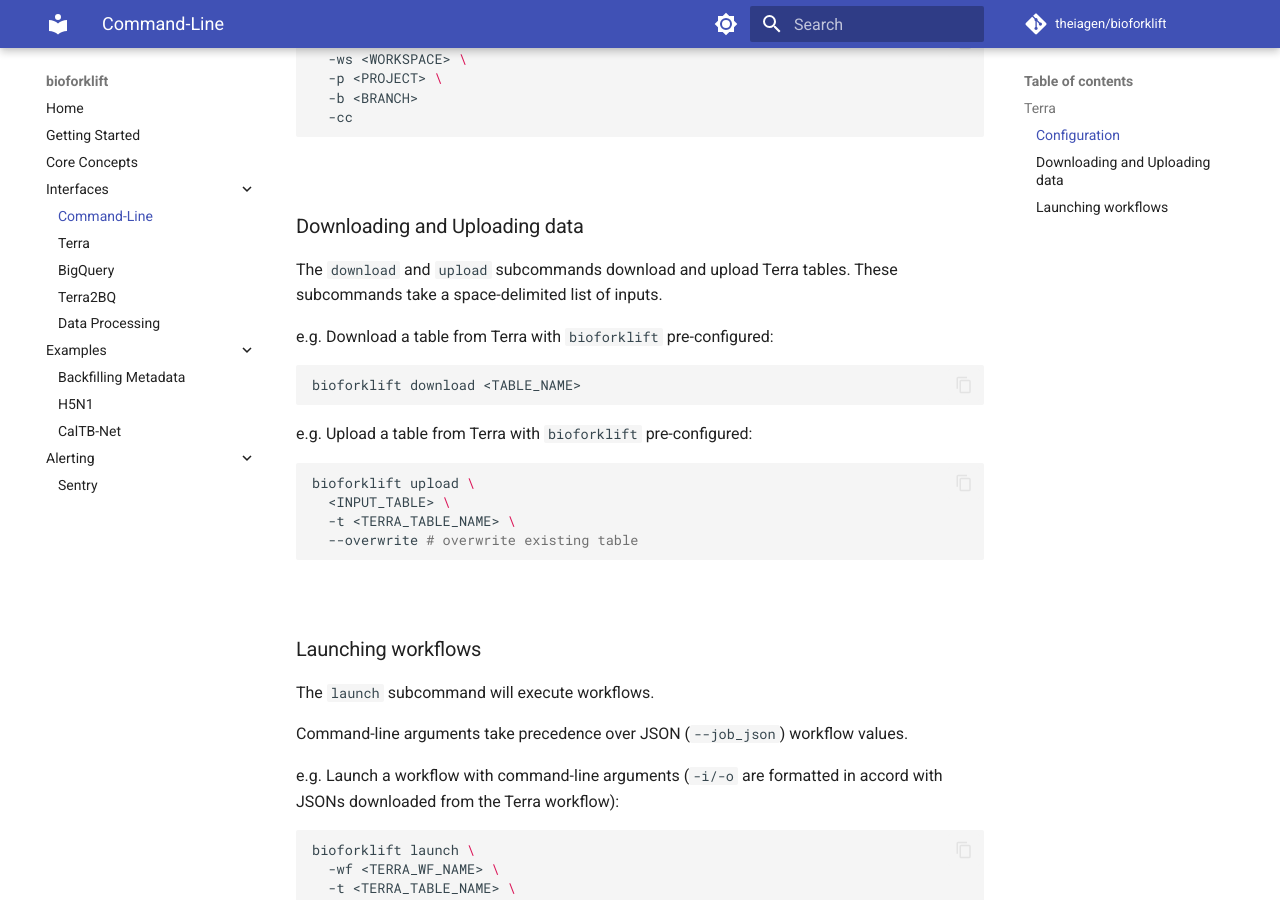
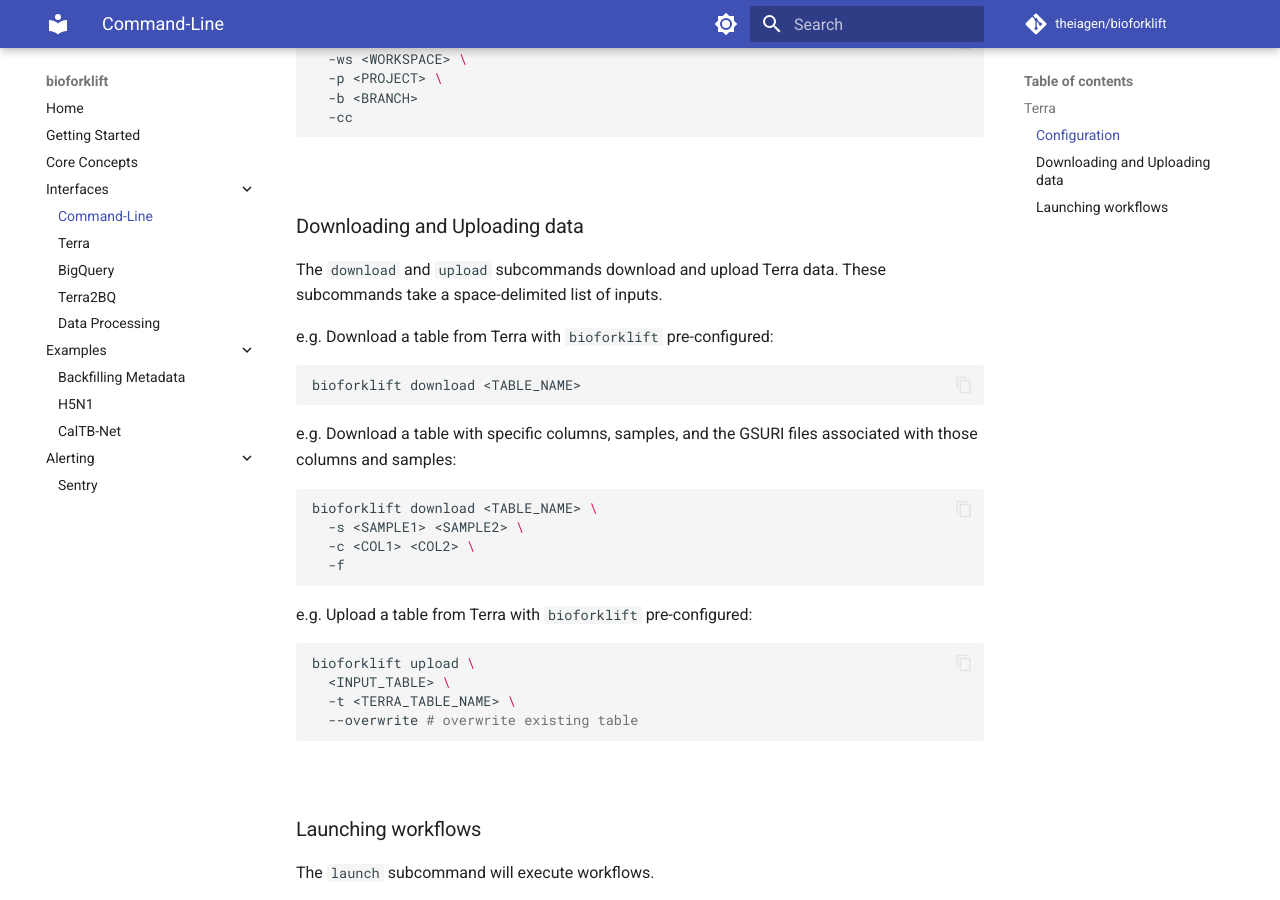
Before and after one commit to theiagen/bioforklift, an MkDocs documentation site: the page built from docs/interfaces/cli_interface.md, in a window 1280 px wide and 900 px high, scrolled down 758 px. Built offline with MkDocs 1.6.1 and Material for MkDocs 9.7.7, drawn with Linux system fonts in a browser that asks for light colours; comment, search, counter and statistics services are not loaded.

Commit message:
add download feature for files

````diff
--- a/docs/interfaces/cli_interface.md
+++ b/docs/interfaces/cli_interface.md
@@ -27,12 +27,20 @@ bioforklift configure \
 <br>
 
 ### Downloading and Uploading data
-The `download` and `upload` subcommands download and upload Terra tables. These subcommands take a space-delimited list of inputs.
+The `download` and `upload` subcommands download and upload Terra data. These subcommands take a space-delimited list of inputs.
 
 e.g. Download a table from Terra with `bioforklift` pre-configured:
 
 ```bash
 bioforklift download <TABLE_NAME>
+```
+
+e.g. Download a table with specific columns, samples, and the GSURI files associated with those columns and samples:
+```bash
+bioforklift download <TABLE_NAME> \
+  -s <SAMPLE1> <SAMPLE2> \
+  -c <COL1> <COL2> \
+  -f
 ```
 
 e.g. Upload a table from Terra with `bioforklift` pre-configured:
````
